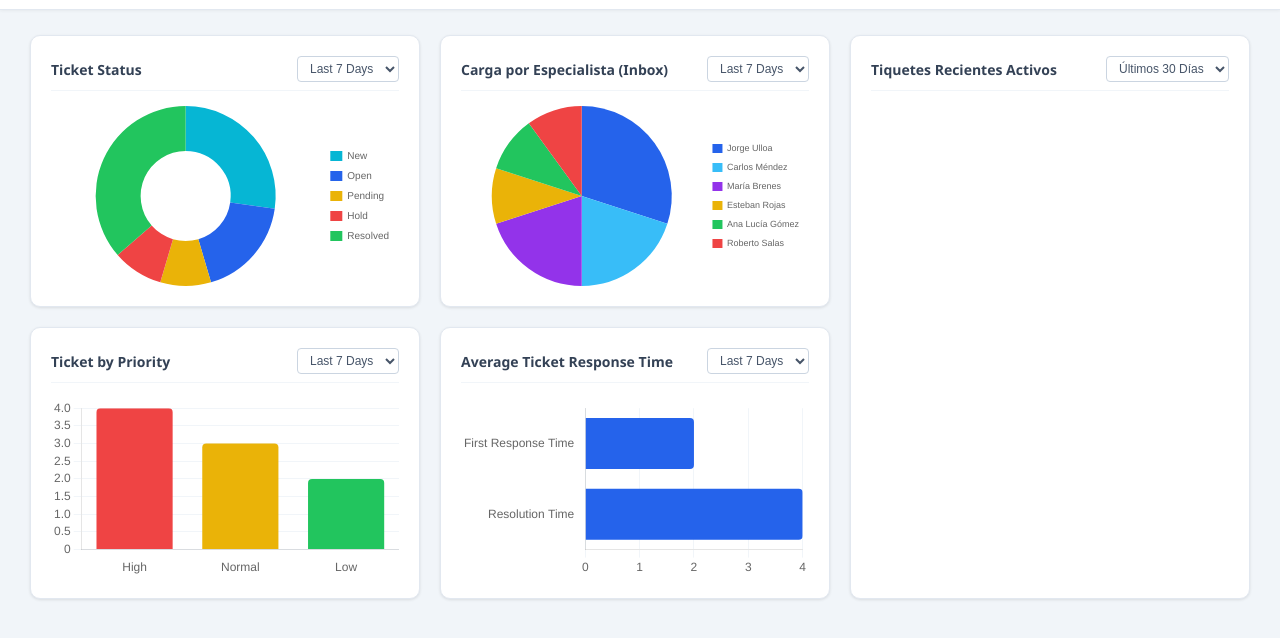
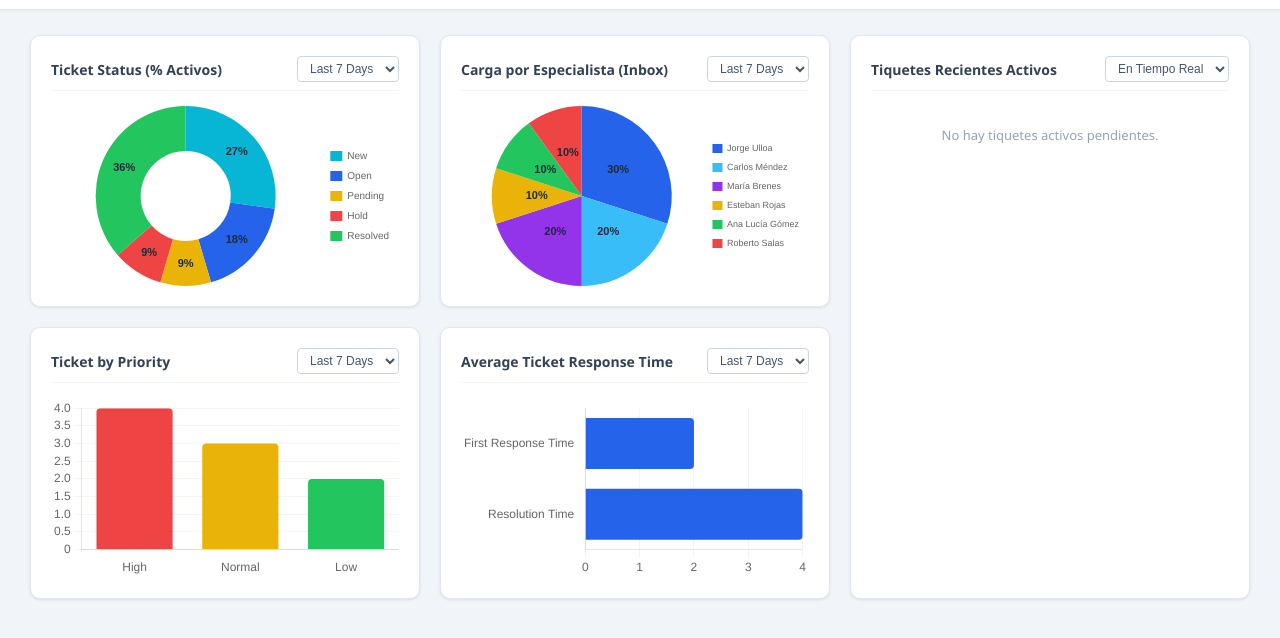
Before and after one commit to loloulloa/TFM_Agentes_Seguridad, a plain HTML site: page dashboard.html in a window 1280 px wide. Shown: the part 46-684 px from the top of the page. Drawn offline with nearby package versions, Linux system fonts and the light colour scheme.

Commit message:
feat(dashboard): incorporacion de porcentajes fijos en graficas y filtrado de tiquetes cerrados

```diff
--- a/dashboard.html
+++ b/dashboard.html
@@ -45,7 +45,7 @@
     <div class="left-column">
         <div class="card">
             <div class="card-header">
-                <span>Ticket Status</span>
+                <span>Ticket Status (% Activos)</span>
                 <select class="select-filter"><option>Last 7 Days</option></select>
             </div>
             <div class="chart-container">
@@ -88,7 +88,7 @@
         <div class="ticket-list-card" id="listaTiquetesDashboard">
             <div class="card-header">
                 <span>Tiquetes Recientes Activos</span>
-                <select class="select-filter"><option>Últimos 30 Días</option></select>
+                <select class="select-filter"><option>En Tiempo Real</option></select>
             </div>
             <div id="contenedorTiquetes"></div>
         </div>
@@ -96,7 +96,32 @@
 </div>
 
 <script>
-    // 1. Gráfico de Estado de Tiquetes con Porcentajes
+    // Plugin personalizado para mostrar porcentajes fijos sobre las gráficas circulares
+    const percentagePlugin = {
+        id: 'percentagePlugin',
+        afterDatasetsDraw(chart) {
+            const { ctx, data } = chart;
+            chart.data.datasets.forEach((dataset, i) => {
+                let total = dataset.data.reduce((acc, val) => acc + val, 0);
+                chart.getDatasetMeta(i).data.forEach((datapoint, index) => {
+                    let value = dataset.data[index];
+                    if (value === 0) return;
+                    let percentage = ((value / total) * 100).toFixed(0) + '%';
+                    let { x, y } = datapoint.tooltipPosition();
+
+                    ctx.save();
+                    ctx.font = 'bold 11px sans-serif';
+                    ctx.fillStyle = '#1e293b';
+                    ctx.textAlign = 'center';
+                    ctx.textBaseline = 'middle';
+                    ctx.fillText(percentage, x, y);
+                    ctx.restore();
+                });
+            });
+        }
+    };
+
+    // 1. Gráfico de Estado de Tiquetes
     new Chart(document.getElementById('statusChart').getContext('2d'), {
         type: 'doughnut',
         data: {
@@ -111,23 +136,13 @@
             responsive: true,
             maintainAspectRatio: false,
             plugins: {
-                tooltip: {
-                    callbacks: {
-                        label: function(context) {
-                            let label = context.label || '';
-                            let value = context.raw || 0;
-                            let total = context.chart.data.datasets[0].data.reduce((a, b) => a + b, 0);
-                            let percentage = ((value / total) * 100).toFixed(1);
-                            return `${label}: ${value} tiquetes (${percentage}%)`;
-                        }
-                    }
-                },
                 legend: { position: 'right', labels: { boxWidth: 12, font: { size: 10 } } }
             }
-        }
+        },
+        plugins: [percentagePlugin]
     });
 
-    // 2. Gráfico de Carga por Especialista con Porcentajes
+    // 2. Gráfico de Carga por Especialista
     new Chart(document.getElementById('inboxChart').getContext('2d'), {
         type: 'pie',
         data: {
@@ -142,20 +157,10 @@
             responsive: true,
             maintainAspectRatio: false,
             plugins: {
-                tooltip: {
-                    callbacks: {
-                        label: function(context) {
-                            let label = context.label || '';
-                            let value = context.raw || 0;
-                            let total = context.chart.data.datasets[0].data.reduce((a, b) => a + b, 0);
-                            let percentage = ((value / total) * 100).toFixed(1);
-                            return `${label}: ${value} asignaciones (${percentage}%)`;
-                        }
-                    }
-                },
                 legend: { position: 'right', labels: { boxWidth: 10, font: { size: 9 } } }
             }
-        }
+        },
+        plugins: [percentagePlugin]
     });
 
     // 3. Gráfico de Prioridad
@@ -186,16 +191,20 @@
         options: { indexAxis: 'y', responsive: true, maintainAspectRatio: false, plugins: { legend: { display: false } }, scales: { x: { grid: { color: '#f1f5f9' } }, y: { grid: { display: false } } } }
     });
 
-    // 5. Renderizado dinámico de tiquetes recientes desde localStorage
+    // 5. Renderizado dinámico sincronizado (filtra tiquetes cerrados o vacíos)
     function renderizarDashboard() {
         const contenedor = document.getElementById('contenedorTiquetes');
         if (!contenedor) return;
+
         let tiquetes = JSON.parse(localStorage.getItem('tfm_tiquetes')) || [];
+        contenedor.innerHTML = '';
 
-        contenedor.innerHTML = '';
-        const tiquetesRecientes = tiquetes.slice(0, 4);
+        if (tiquetes.length === 0) {
+            contenedor.innerHTML = '<div style="font-size:13px; color:#94a3b8; text-align:center; padding:20px;">No hay tiquetes activos pendientes.</div>';
+            return;
+        }
 
-        tiquetesRecientes.forEach(t => {
+        tiquetes.forEach(t => {
             let div = document.createElement('div');
             div.className = 'ticket-item';
             div.innerHTML = `
@@ -203,7 +212,7 @@
                     <div style="width: 38px; height: 38px; border-radius: 50%; background-color: #2563eb; color: white; display: flex; align-items: center; justify-content: center; font-weight: bold; font-size: 14px;">
                         ${t.agente ? t.agente.charAt(0) : 'J'}
                     </div>
-                    <span class="user-email" style="text-transform: capitalize;">${t.diag ? t.diag.substring(0, 30) : 'Incidente'}...</span>
+                    <span class="user-email" style="text-transform: capitalize;">${t.diag ? t.diag.substring(0, 28) : 'Incidente'}...</span>
                 </div>
                 <div class="ticket-time">${t.id}<br><span style="color:#2563eb; font-weight:bold;">${t.crit}</span></div>
             `;
```
